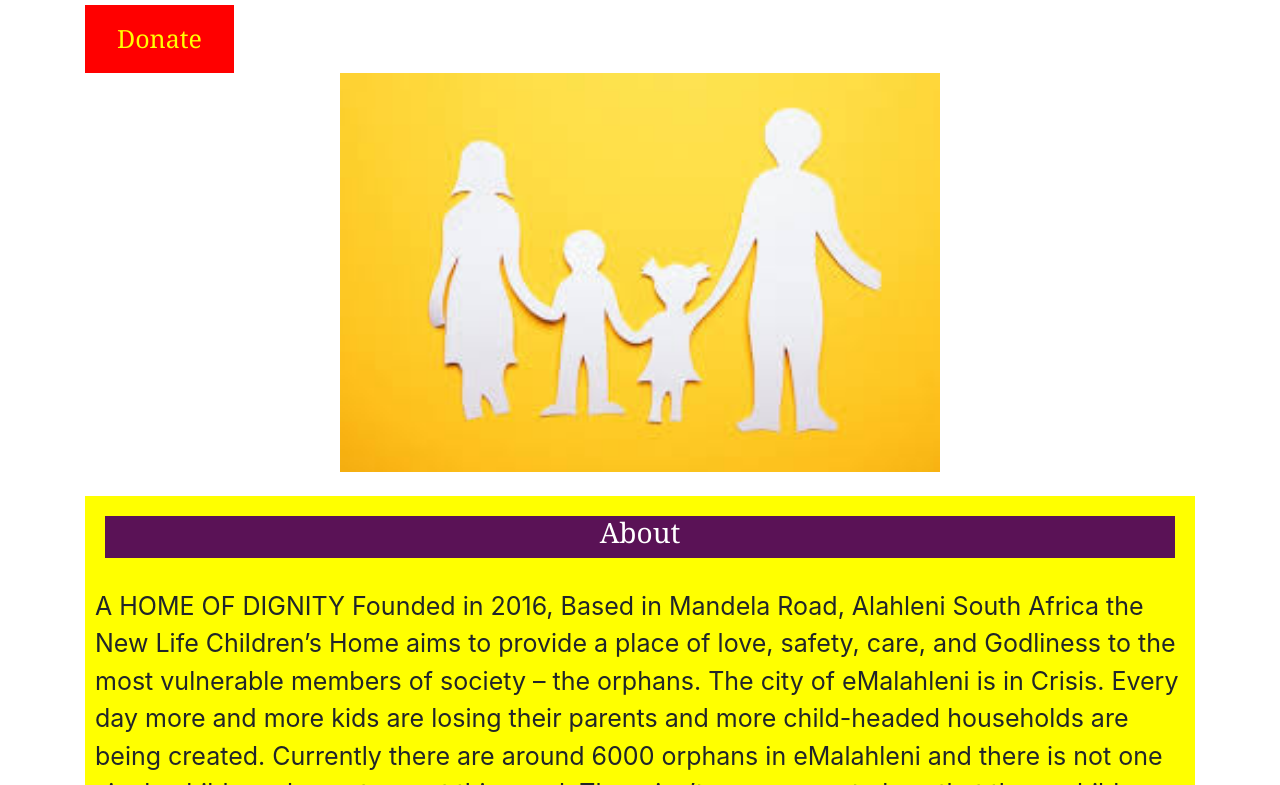
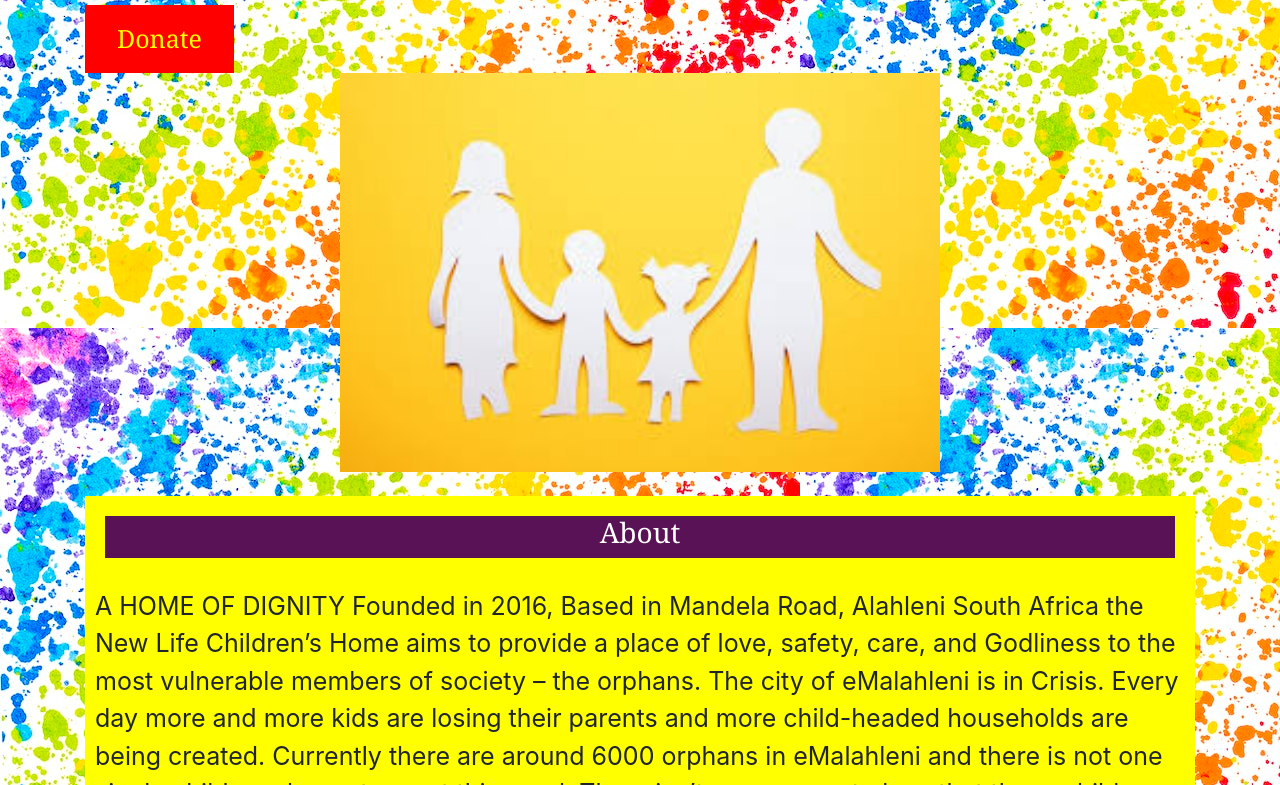
Before and after one commit to t-whelan/web-dev_capstone, a plain HTML site: page index.html in a window 1280 px wide. Shown: the part 205-990 px from the top of the page. Drawn offline with nearby package versions, Linux system fonts and the light colour scheme.

Commit message:
Update styles.css

```diff
--- a/src/styles.css
+++ b/src/styles.css
@@ -1,5 +1,5 @@
 body{
-    background-image: url("./images/paint_splatter.jpg");
+    background-image: url("/images/paint_splatter.jpg");
 
 
 
```
